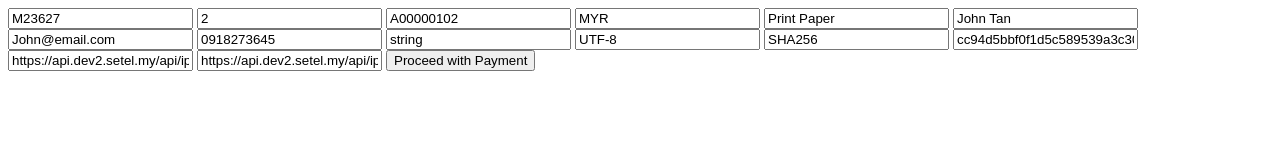
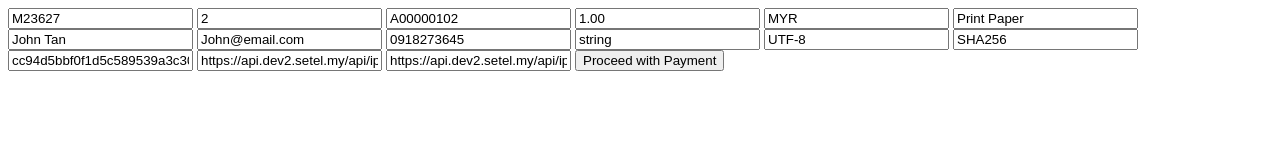
Before and after one commit to Inchoker/inchoker.github.io, a plain HTML site: page index.html in a window 1280 px wide. Drawn offline with Linux system fonts and the light colour scheme.

Commit message:
Update index.html

```diff
--- a/index.html
+++ b/index.html
@@ -7,7 +7,7 @@ action="https://payment.ipay88.com.my/epayment/entry.asp">
 value="2">
 <INPUT name="RefNo"
 value="A00000102">
-<INPUT type="hidden" name="Amount"
+<INPUT name="Amount"
 value="1.00">
 <INPUT name="Currency"
 value="MYR">
```
